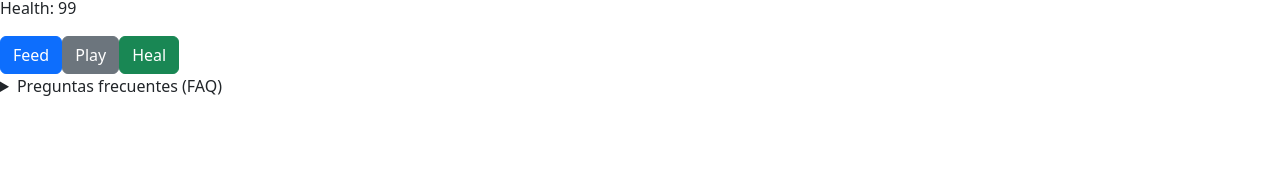
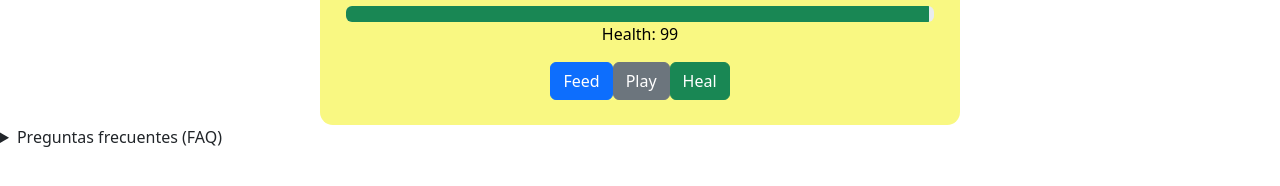
Before and after one commit to pipetboy2001/Kirby-Tamagoshi-classic, a React (Create React App) app: page / in a window 1280 px wide. Shown: the part 528-714 px from the top of the page. Built offline with nearby package versions, Linux system fonts and the light colour scheme.

Commit message:
feature: FAQ

```diff
--- a/src/App.js
+++ b/src/App.js
@@ -2,6 +2,8 @@ import React, { useState, useEffect, useRef } from 'react';
 import swal from 'sweetalert';
 import { ProgressBar } from 'react-bootstrap';
 import 'bootstrap/dist/css/bootstrap.css';
+import { FAQ } from './Components/FAQ';
+
 
 const TamagoshiGame = () => {
   const [hunger, setHunger] = useState(50);
@@ -95,7 +97,11 @@ const TamagoshiGame = () => {
 
   return (
     <div>
+      <center>
+        <div className="black-background">
+
           <h1>Tamagoshi Game</h1>
+
           <img src={tamagoshiImage} alt="Tamagoshi" />
           <p style={{ fontFamily: 'Arial, sans-serif' }}>Age: {age}</p>
 
@@ -111,38 +117,16 @@ const TamagoshiGame = () => {
             <ProgressBar now={health} variant={getProgressBarColor(health)} />
             <p>Health: {health}</p>
           </div>
+
           <button className="btn btn-primary" onClick={feed}>Feed</button>
           <button className="btn btn-secondary" onClick={play}>Play</button>
           <button className="btn btn-success" onClick={heal}>Heal</button>
+        </div>
+      </center>
 
-      <details>
-        <summary>Preguntas frecuentes (FAQ)</summary>
-        <br />
-        <p><strong>¿Cómo empiezo a jugar?</strong></p>
-        <p>Para empezar a jugar, solo tienes que ejecutar el código de "TamagoshiGame" en un entorno de ejecución de JavaScript. Esto debería mostrar la interfaz del juego en tu navegador.</p>
-        <br />
-        <p><strong>¿Qué hago para mantener a Tamagoshi vivo?</strong></p>
-        <p>Para mantener a Tamagoshi vivo, debes asegurarte de que sus parámetros de hambre, felicidad y salud no lleguen a cero. Puedes hacerlo utilizando los botones de la interfaz del juego:</p>
-        <ul>
-          <li>El botón "Feed" (Alimentar) aumenta la hambre de Tamagoshi en 10 unidades.</li>
-          <li>El botón "Play" (Jugar) aumenta la felicidad de Tamagoshi en 10 unidades.</li>
-          <li>El botón "Heal" (Curar) aumenta la salud de Tamagoshi en 5 unidades.</li>
-        </ul>
-        <br />
-        <p><strong>¿Cuánto tiempo tengo para mantener a Tamagoshi vivo?</strong></p>
-        <p>Tamagoshi vivirá hasta que alcance la edad de 99 años, o hasta que uno de sus parámetros de hambre, felicidad o salud llegue a cero. Si uno de estos parámetros llega a cero, se mostrará una alerta y tendrás la opción de reiniciar el juego o cerrar la página.</p>
-        <p><strong>¿Cómo puedo saber si Tamagoshi está vivo o muerto?</strong></p>
-        <p>Puedes ver el estado actual de Tamagoshi a través de las barras de progreso que se muestran en la interfaz del juego. Cada barra representa uno de los parámetros de Tamagoshi (hambre, felicidad o salud) y su color indica el nivel actual de ese parámetro: verde para valores altos, amarillo para valores medios y rojo para valores bajos.</p>
-        <br />
-        <p><strong>¿Cómo puedo saber si Tamagoshi está hambriento, triste o enfermo?</strong></p>
-        <p>Para saber si Tamagoshi está hambriento, triste o enfermo, puedes ver los valores de sus parámetros en la interfaz del juego. Si el valor de un parámetro es menor o igual a 30, Tamagoshi estará hambriento, triste o enfermo, respectivamente.</p>
-        <br />
-        <p><strong>¿Hay algún objetivo final en el juego?</strong></p>
-        <p>El objetivo final del juego es mantener a Tamagoshi vivo durante el mayor tiempo posible. Cada vez que consigues mantener a Tamagoshi vivo durante un tiempo prolongado, podrás decir que has superado un nivel en el juego. ¡Intenta mantener a Tamagoshi vivo durante la mayor cantidad de tiempo posible!</p>
-        <p><strong>¿Cómo puedo saber si Tamagoshi ha muerto de viejo, de hambre o de enfermedad?</strong></p>
-        <p>Si Tamagoshi muere de viejo, verás una imagen triste y un mensaje de alerta en tu navegador. Si muere de hambre o de enfermedad, verás una imagen triste y un mensaje de alerta en tu navegador. En ambos casos, el juego se reiniciará automáticamente.</p>
-      </details>
 
+      {/* FAQ */}
+      <FAQ />
 
     </div>
   );
--- /dev/null
+++ b/src/Components/FAQ.js
@@ -0,0 +1,35 @@
+import React from 'react'
+
+export const FAQ = () => {
+    return (
+        <div className='FAQ'>
+            <details>
+                <summary>Preguntas frecuentes (FAQ)</summary>
+                <br />
+                <p><strong>¿Cómo empiezo a jugar?</strong></p>
+                <p>Para empezar a jugar, solo tienes que ejecutar el código de "TamagoshiGame" en un entorno de ejecución de JavaScript. Esto debería mostrar la interfaz del juego en tu navegador.</p>
+                <br />
+                <p><strong>¿Qué hago para mantener a Tamagoshi vivo?</strong></p>
+                <p>Para mantener a Tamagoshi vivo, debes asegurarte de que sus parámetros de hambre, felicidad y salud no lleguen a cero. Puedes hacerlo utilizando los botones de la interfaz del juego:</p>
+                <ul>
+                    <li>El botón "Feed" (Alimentar) aumenta la hambre de Tamagoshi en 10 unidades.</li>
+                    <li>El botón "Play" (Jugar) aumenta la felicidad de Tamagoshi en 10 unidades.</li>
+                    <li>El botón "Heal" (Curar) aumenta la salud de Tamagoshi en 5 unidades.</li>
+                </ul>
+                <br />
+                <p><strong>¿Cuánto tiempo tengo para mantener a Tamagoshi vivo?</strong></p>
+                <p>Tamagoshi vivirá hasta que alcance la edad de 99 años, o hasta que uno de sus parámetros de hambre, felicidad o salud llegue a cero. Si uno de estos parámetros llega a cero, se mostrará una alerta y tendrás la opción de reiniciar el juego o cerrar la página.</p>
+                <p><strong>¿Cómo puedo saber si Tamagoshi está vivo o muerto?</strong></p>
+                <p>Puedes ver el estado actual de Tamagoshi a través de las barras de progreso que se muestran en la interfaz del juego. Cada barra representa uno de los parámetros de Tamagoshi (hambre, felicidad o salud) y su color indica el nivel actual de ese parámetro: verde para valores altos, amarillo para valores medios y rojo para valores bajos.</p>
+                <br />
+                <p><strong>¿Cómo puedo saber si Tamagoshi está hambriento, triste o enfermo?</strong></p>
+                <p>Para saber si Tamagoshi está hambriento, triste o enfermo, puedes ver los valores de sus parámetros en la interfaz del juego. Si el valor de un parámetro es menor o igual a 30, Tamagoshi estará hambriento, triste o enfermo, respectivamente.</p>
+                <br />
+                <p><strong>¿Hay algún objetivo final en el juego?</strong></p>
+                <p>El objetivo final del juego es mantener a Tamagoshi vivo durante el mayor tiempo posible. Cada vez que consigues mantener a Tamagoshi vivo durante un tiempo prolongado, podrás decir que has superado un nivel en el juego. ¡Intenta mantener a Tamagoshi vivo durante la mayor cantidad de tiempo posible!</p>
+                <p><strong>¿Cómo puedo saber si Tamagoshi ha muerto de viejo, de hambre o de enfermedad?</strong></p>
+                <p>Si Tamagoshi muere de viejo, verás una imagen triste y un mensaje de alerta en tu navegador. Si muere de hambre o de enfermedad, verás una imagen triste y un mensaje de alerta en tu navegador. En ambos casos, el juego se reiniciará automáticamente.</p>
+            </details>
+        </div>
+    )
+}
--- a/src/index.css
+++ b/src/index.css
@@ -11,3 +11,15 @@ code {
   font-family: source-code-pro, Menlo, Monaco, Consolas, 'Courier New',
     monospace;
 }
+
+.black-background {
+  color: black;
+  background-color: #f9f882;
+  border: 3% solid white;
+  border-radius: 2%;
+  width: 50%;
+  /* Tamaño del ancho en porcentaje */
+  height: 300%;
+  /* Tamaño del alto en píxeles */
+  padding:2%;
+}
```
Lines whose indentation alone changed are shown as unchanged.
